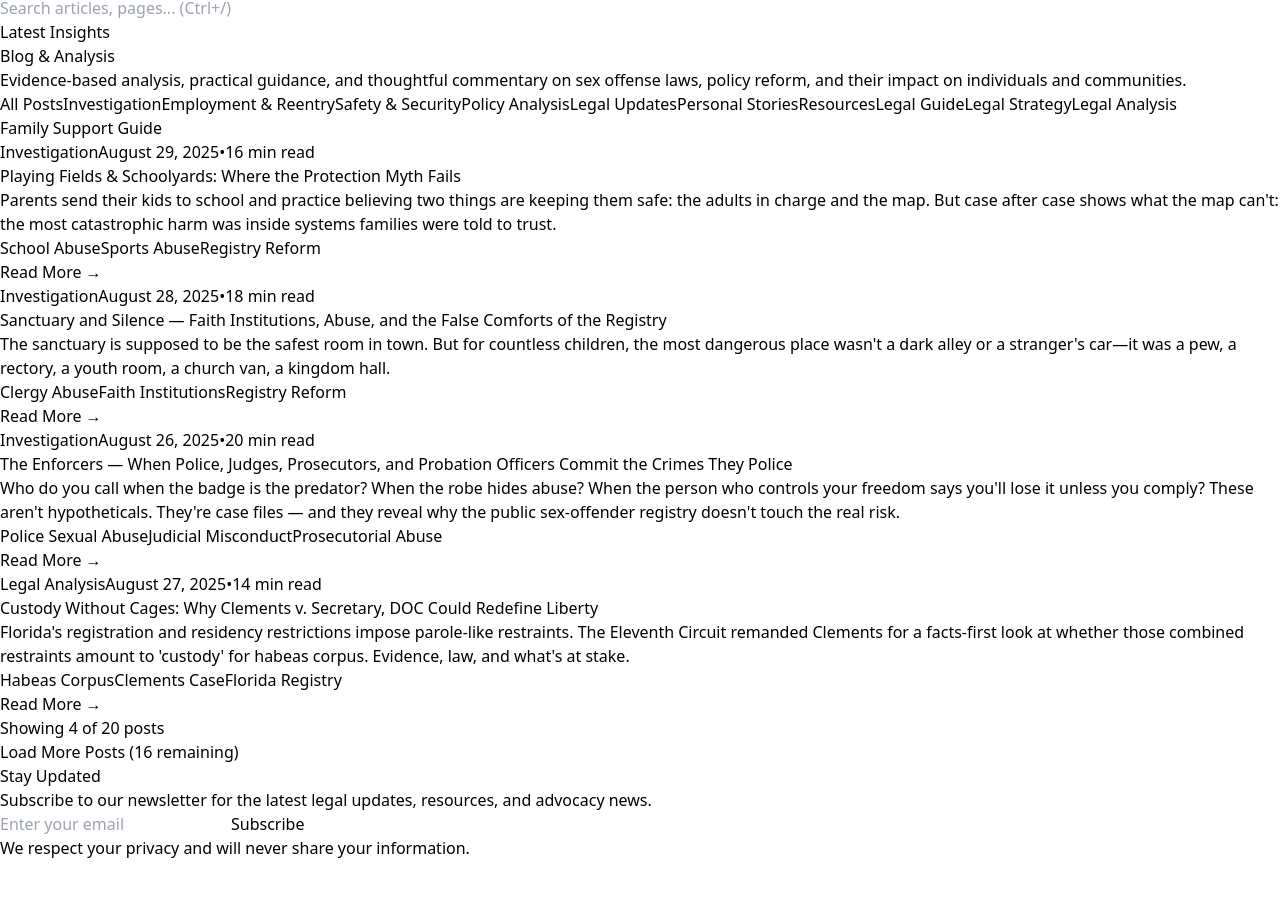
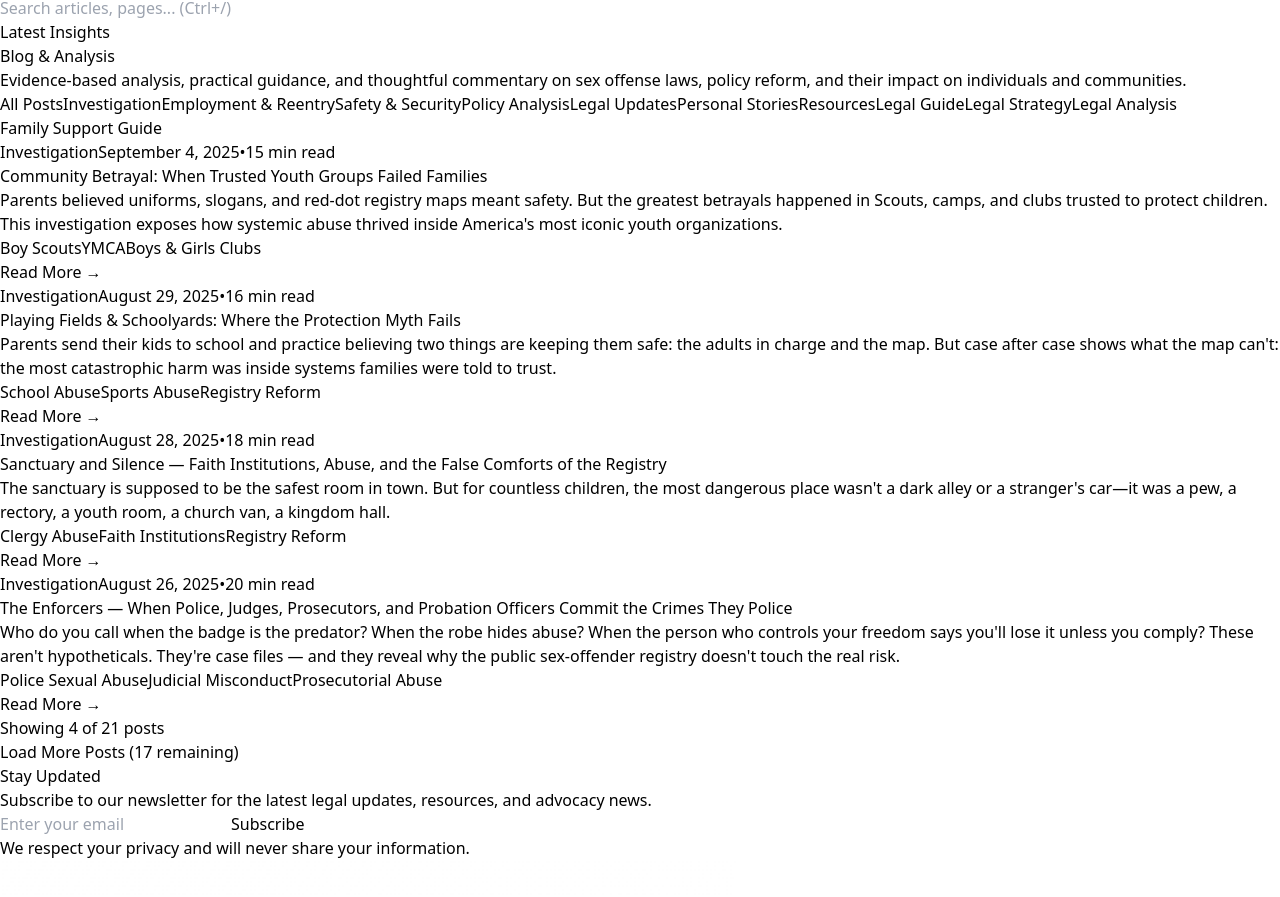
Before and after one commit to projectsolarrecon/Solar, a React (Vite) app: page /blog in a window 1280 px wide. Shown: the part 3036-3933 px from the top of the page. Built offline with nearby package versions, Linux system fonts and the light colour scheme.

Commit message:
Update blogPosts.ts

```diff
--- a/src/data/blogPosts.ts
+++ b/src/data/blogPosts.ts
@@ -11,6 +11,17 @@ export interface BlogPost {
 }
 
 export const allBlogPosts: BlogPost[] = [
+  {
+  id: 'community-betrayal',
+  title: 'Community Betrayal: When Trusted Youth Groups Failed Families',
+  excerpt: 'Parents believed uniforms, slogans, and red-dot registry maps meant safety. But the greatest betrayals happened in Scouts, camps, and clubs trusted to protect children. This investigation exposes how systemic abuse thrived inside America\'s most iconic youth organizations.',
+  author: 'The SOLAR Project',
+  date: 'September 4, 2025',
+  readTime: '15 min read',
+  category: 'Investigation',
+  tags: ['Boy Scouts', 'YMCA', 'Boys & Girls Clubs', 'Big Brothers Big Sisters', 'Registry Myth', 'Investigative Series'],
+  path: '/blog/community-betrayal'
+  },
   {
     id: 'playing-fields-and-schoolyards',
     title: 'Playing Fields & Schoolyards: Where the Protection Myth Fails',
```
